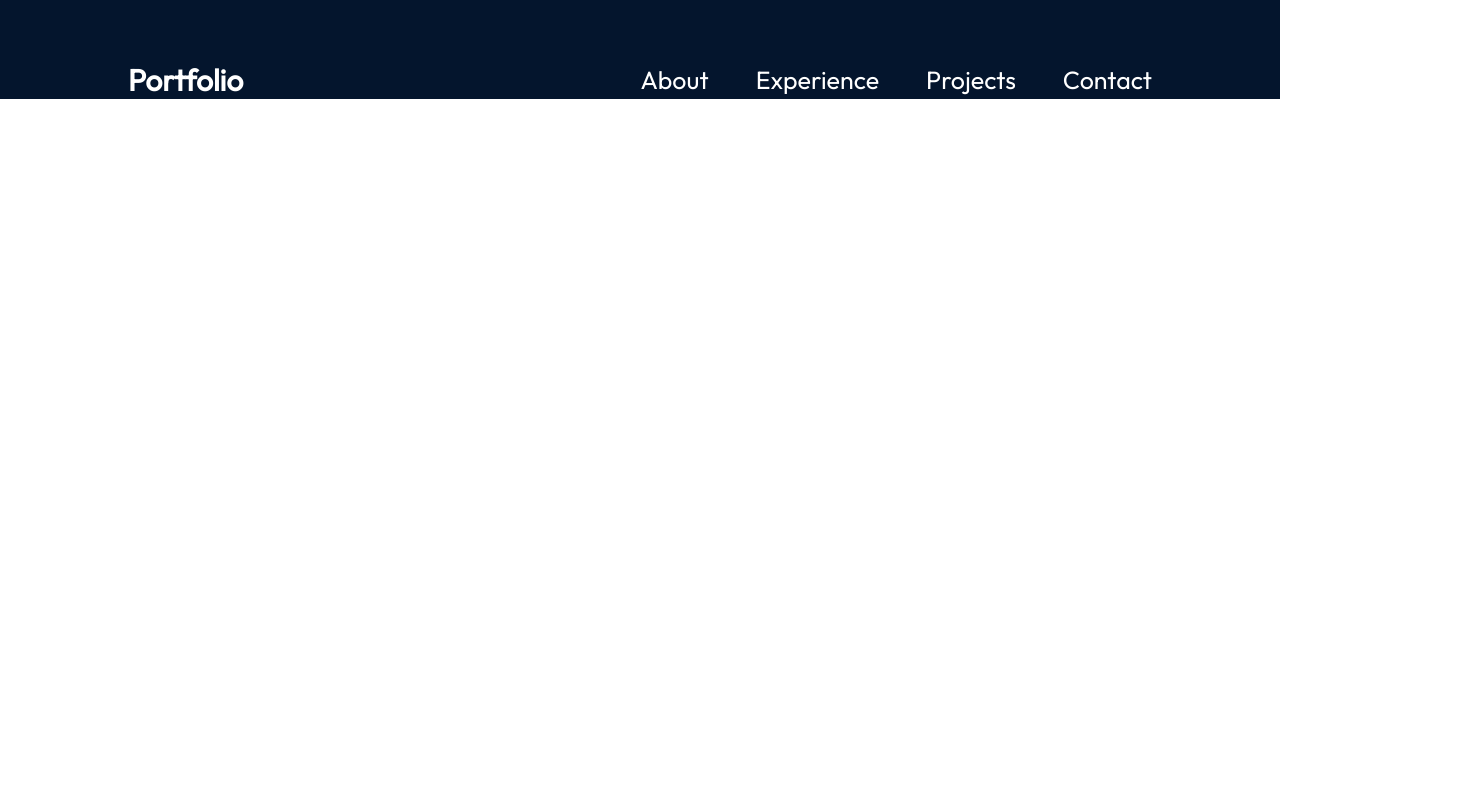
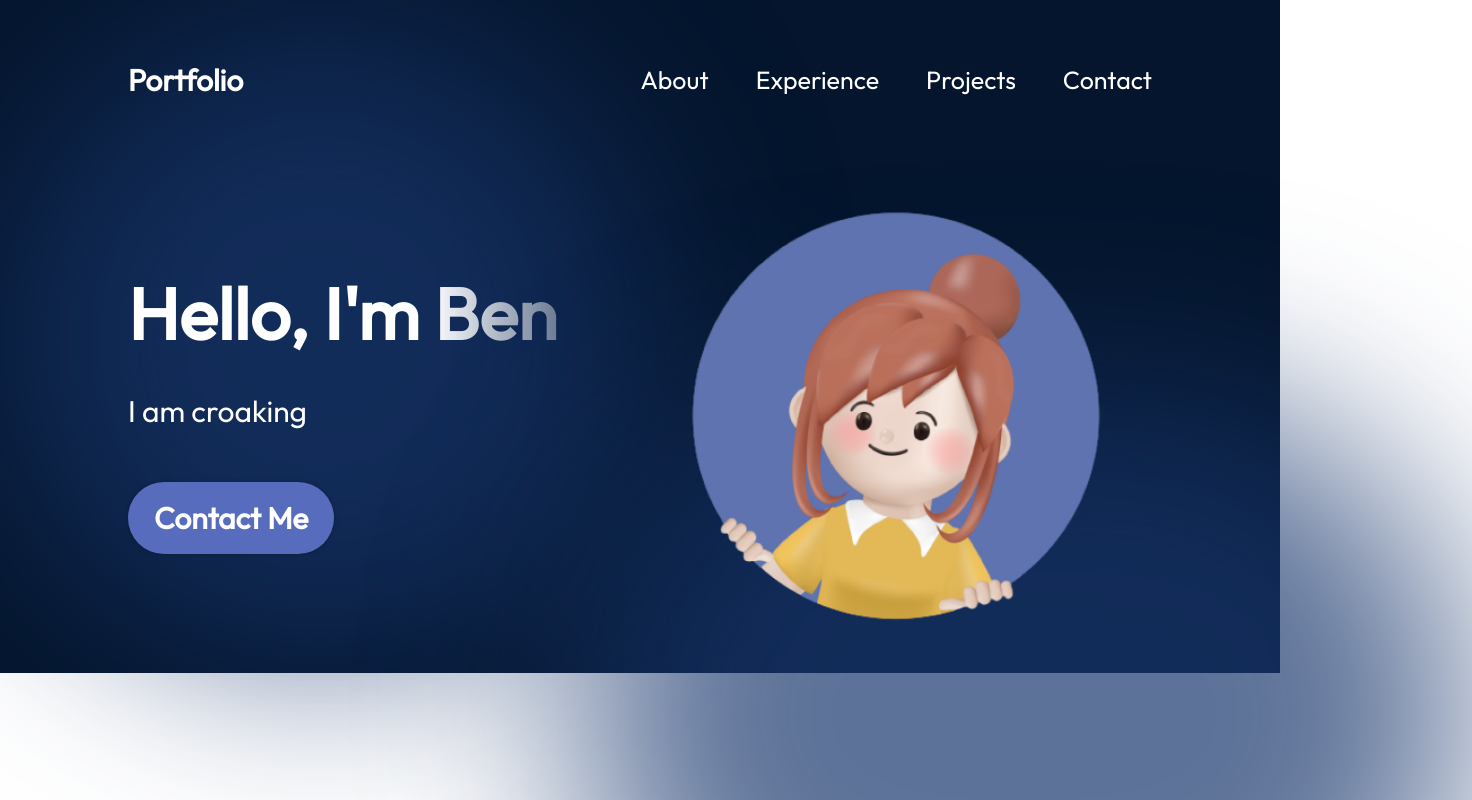
Before and after one commit to hnguyentran03/hnguyentran03.github.io, a React (Vite) app: page / in a window 1280 px wide. Shown: the top 800 px of the page, 1472 px wide, since content can reach past the window. Built offline with nearby package versions, Linux system fonts and the light colour scheme.

Commit message:
finished the hero section

```diff
--- a/src/App.jsx
+++ b/src/App.jsx
@@ -1,4 +1,5 @@
 import styles from './App.module.css';
+import { Hero } from './components/Hero/Hero'
 import { Navbar } from './components/Navbar/Navbar';
 
 function App() {
@@ -6,6 +7,7 @@ function App() {
   return (
   <div className={styles.App}>
     <Navbar/>
+    <Hero />
   </div>
   )
 }
--- /dev/null
+++ b/src/components/Hero/Hero.jsx
@@ -0,0 +1,19 @@
+import React from 'react'
+
+import styles from './Hero.module.css'
+import { getImageUrl } from '../../utils'
+
+export const Hero = () => {
+  return (
+    <section className={styles.container}>
+        <div className={styles.content}>
+            <h1 className={styles.title}>Hello, I'm Ben</h1>
+            <p className={styles.description}>I am croaking</p>
+            <a href="mailto:hnguyentran03@gmail.com" className={styles.contactBtn}>Contact Me</a>
+        </div>
+        <img src={getImageUrl('hero/heroImage.png')} alt='Hero Image' className={styles.heroImg}/>
+        <div className={styles.topBlur} />
+        <div className={styles.bottomBlur} />
+    </section>
+  )
+}
--- /dev/null
+++ b/src/components/Hero/Hero.module.css
@@ -0,0 +1,110 @@
+@import '../../vars.css';
+
+.container {
+    position: relative;
+    display: flex;
+    align-items: center;
+    justify-content: space-between;
+    margin-top: 49px;
+    z-index: 1;
+    margin-left: 10%;
+    margin-right: 10%;
+}
+
+.content {
+    display: flex;
+    flex-direction: column;
+    align-items: flex-start;
+    color: var(--color-text);
+    z-index: 1;
+}
+
+.title {
+    font-size: 72px;
+    font-weight: 900;
+    margin-bottom: 33px;
+    font-family: var(--font-roboto);
+    background: linear-gradient(90deg,
+                    rgba(255, 255, 255, 1) 70%,
+                    rgba(255, 255, 255, 0) 120%);
+    -webkit-text-fill-color: transparent;
+    -webkit-background-clip: text;
+}
+
+.description {
+    font-size: 30px;
+    font-family: var(--font-roboto);
+    margin-bottom: 52px;
+}
+
+.contactBtn {
+    text-decoration: none;
+    background-color: var(--color-primary);
+    color: var(--color-text);
+    border-radius: 100px;
+    font-size: 30px;
+    font-weight: 600;
+    padding: 17px 26px;
+    box-shadow: 0 0 4px 0 rgba(0, 0, 0, 0.25);
+}
+
+.heroImg {
+    width: 50%;
+    z-index: 1;
+
+    animation-name: floating;
+    animation-duration: 3s;
+    animation-iteration-count: infinite;
+    animation-timing-function: ease-in-out;
+}
+
+@keyframes floating {
+    0% {
+        transform: translate(0, 0px);
+    }
+    50% {
+        transform: translate(0, 10px);
+    }
+    100% {
+        transform: translate(0, -0px);
+    }
+}
+
+.topBlur {
+    position: absolute;
+    width: 50vw;
+    height: 50vw;
+    min-width: 350px;
+    min-height: 350px;
+    top: -128px;
+    left: -10vw;
+    border-radius: 764px;
+    background: rgba(25, 55, 109, 0.7);
+    filter: blur(100px);
+    z-index: 0;
+}
+
+.bottomBlur {
+    position: absolute;
+    width: 70vw;
+    height: 50vw;
+    min-width: 350px;
+    min-height: 250px;
+    top: 246px;
+    right: -25vw;
+    border-radius: 764px;
+    background: rgba(25, 55, 109, 0.7);
+    filter: blur(100px);
+    z-index: 0;
+}
+
+/* When the screen is a smaller width */
+@media screen and (max-width: 830px) {
+    .container {
+        flex-direction: column-reverse;
+    }
+
+    .content {
+        align-items: center;
+    }
+}
```
